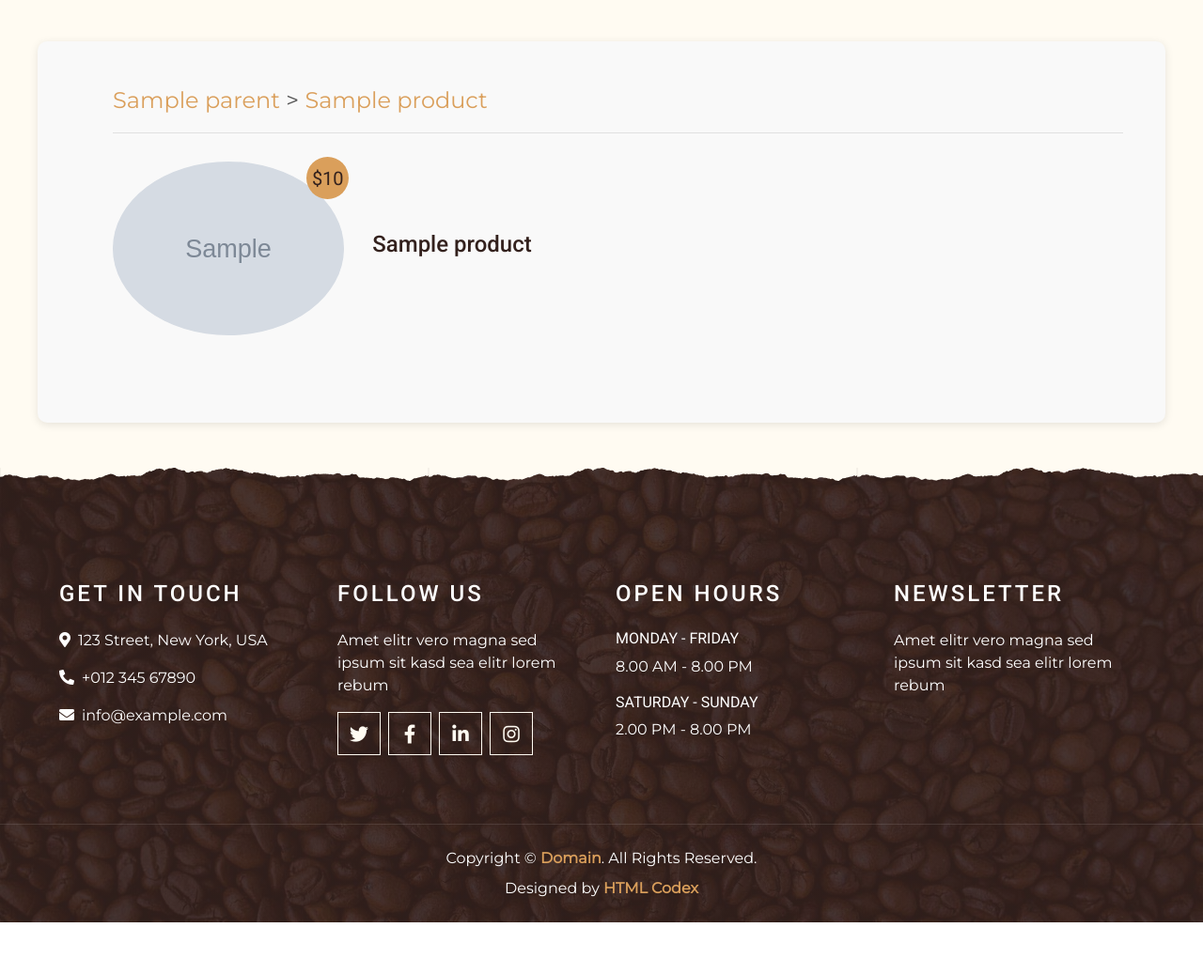
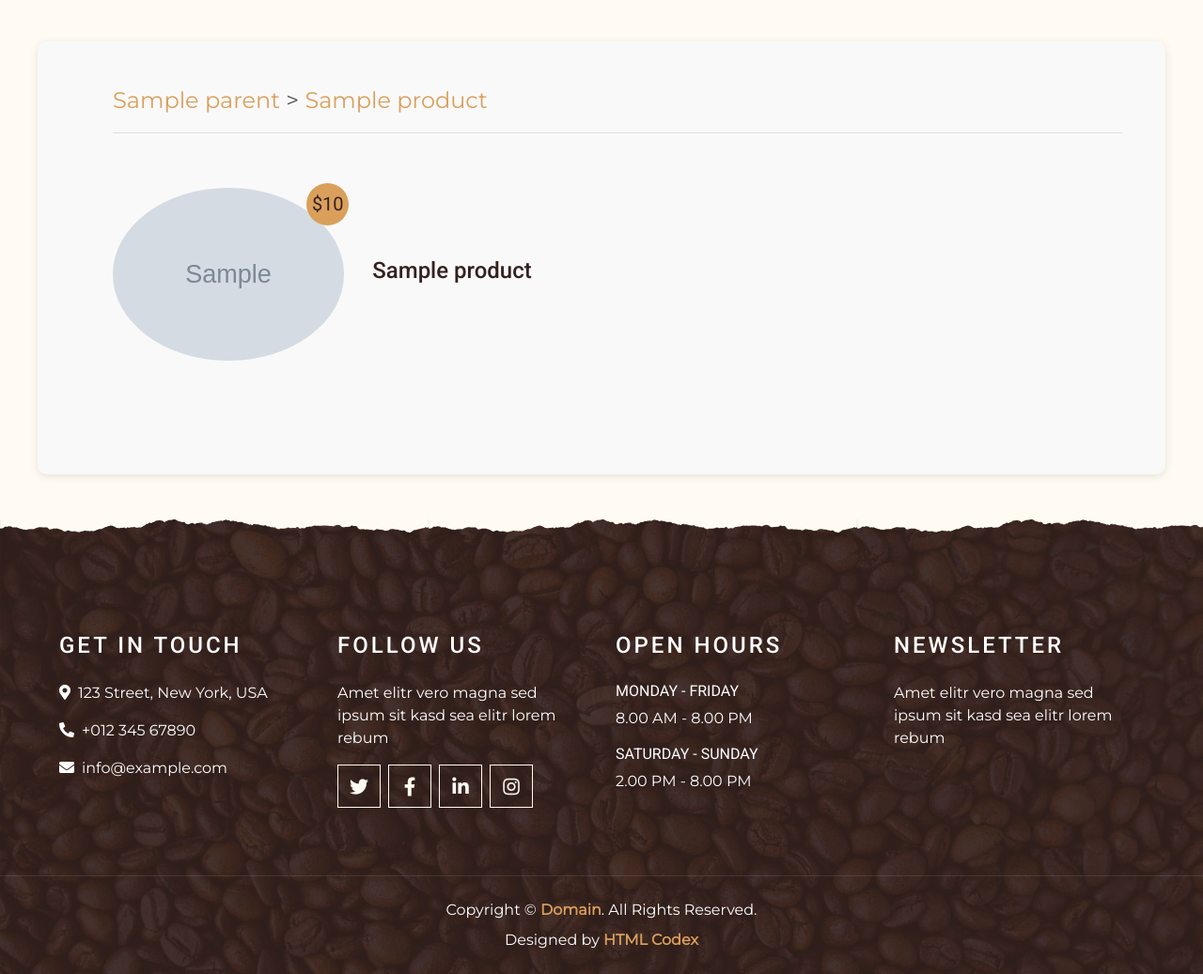
Before and after one commit to melikaezatvar/Online-Cafe, a Django app: template templates/product/category.html in a window 1280 px wide. Shown: the part 124-1161 px from the top of the page at 94% size. Before the commit the page ends 1106 px from the top, so only its background shows below. Run offline with Django 5.2, Linux system fonts and the light colour scheme; the template is opened without the code that fills it: most values are stand-ins (such as "Sample title", 1, 10 or a date in 2020); grey boxes marked "Sample" are stand-in pictures; some libraries are stand-ins or nearby versions.

Commit message:
fix size default products image

```diff
--- a/templates/product/category.html
+++ b/templates/product/category.html
@@ -13,9 +13,13 @@
             </div>
             <hr style="; margin-bottom: 30px">
             {% for product in products.get_products %}
-                <a href="/api/product/{{ product.id }}" class="row align-items-center mb-5" style="">
+                <a href="/api/product/{{ product.id }}" class="row align-items-center mb-5" style="height: 30vh">
                     <div class="col-4 col-sm-3">
-                        <img class="w-100 rounded-circle mb-3 mb-sm-0" src="{{ product.images.0.src }}" alt="{{ product.images.0.alt }}">
+                        {% if product.images %}
+                            <img class="w-100 rounded-circle mb-3 mb-sm-0" src="{{ product.images.0.src }}"  alt="{{ product.images.0.alt }}" style="max-height: 25vh">
+                            {% else %}
+                            <img class="rounded-circle mb-3 mb-sm-0" src="/media/product/images/site_image.jpeg" style="max-height: 25vh; padding-left: 45px" alt="no-image-available">
+                        {% endif %}
                         <h5 class="menu-price">${{ product.price }}</h5>
                     </div>
                     <div class="col-8 col-sm-9">
--- a/templates/product/product.html
+++ b/templates/product/product.html
@@ -5,10 +5,10 @@
 {% block content %}
     {% for product in data %}
         <div class="product-show">
-            <div class="product-image">
+            <div class="product-image" style="height: 308px">
                 <h5 class="menu-price">${{ product.price }}</h5>
-                {% if not product.images %}
-                    <img id="main-image" class="product-main-image" src="/media/product/images/site_image.jpeg" alt="No Image Available">
+                {% if  product.images %}
+                    <img id="main-image" class="product-main-image" src="/media/product/images/site_image.jpeg" style="height: 308px; width: 308px" alt="No Image Available">
                 	{% else %}
                     <img id="main-image" class="product-main-image" src="{{ product.images.0.src }}" alt="{{ product.images.0.alt }}">
                     <div class="product-images" >
```
Also changed, not shown: storage/static/js/products/show_products_by_category.js.
